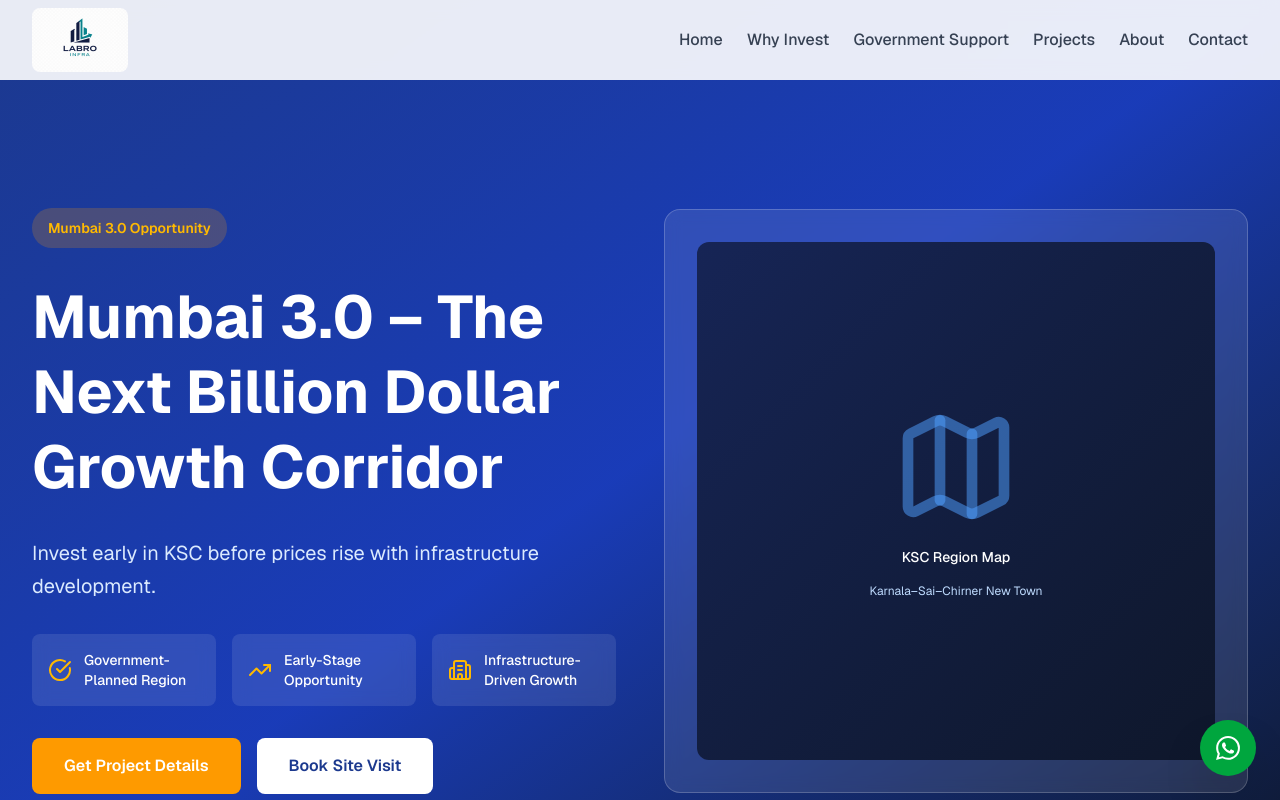
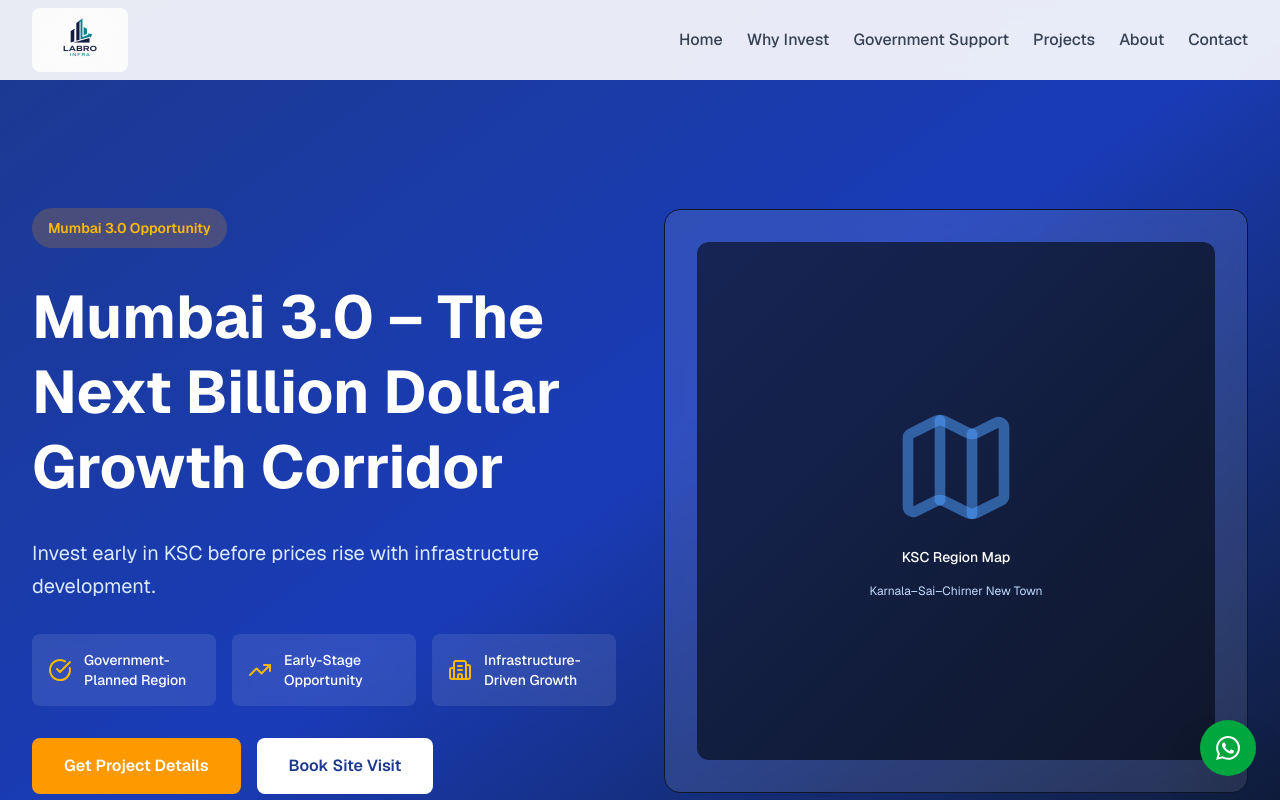
Before and after one commit to thegujaratidessigner/labro-infra-website, a Next.js app: page / in a window 1280 px wide. Shown: the top 800 px of the page. Built offline with nearby package versions, Linux system fonts and the light colour scheme.

Commit message:
Clean design without images - ready for custom images from PPT

```diff
--- a/src/components/Hero.tsx
+++ b/src/components/Hero.tsx
@@ -67,7 +67,7 @@
 
             {/* Right Content - Map Placeholder */}
             <div className="relative hidden lg:block">
-              <div className="bg-white/10 backdrop-blur-sm rounded-2xl p-8 border border-white/20">
+              <div className="bg-white/10 backdrop-blur-sm rounded-2xl p-8 border border-white-20">
                 <div className="aspect-square bg-gradient-to-br from-blue-950 to-slate-900 rounded-xl flex items-center justify-center">
                   <div className="text-center space-y-4">
                     <Map className="w-32 h-32 text-blue-400/50 mx-auto" />
```
